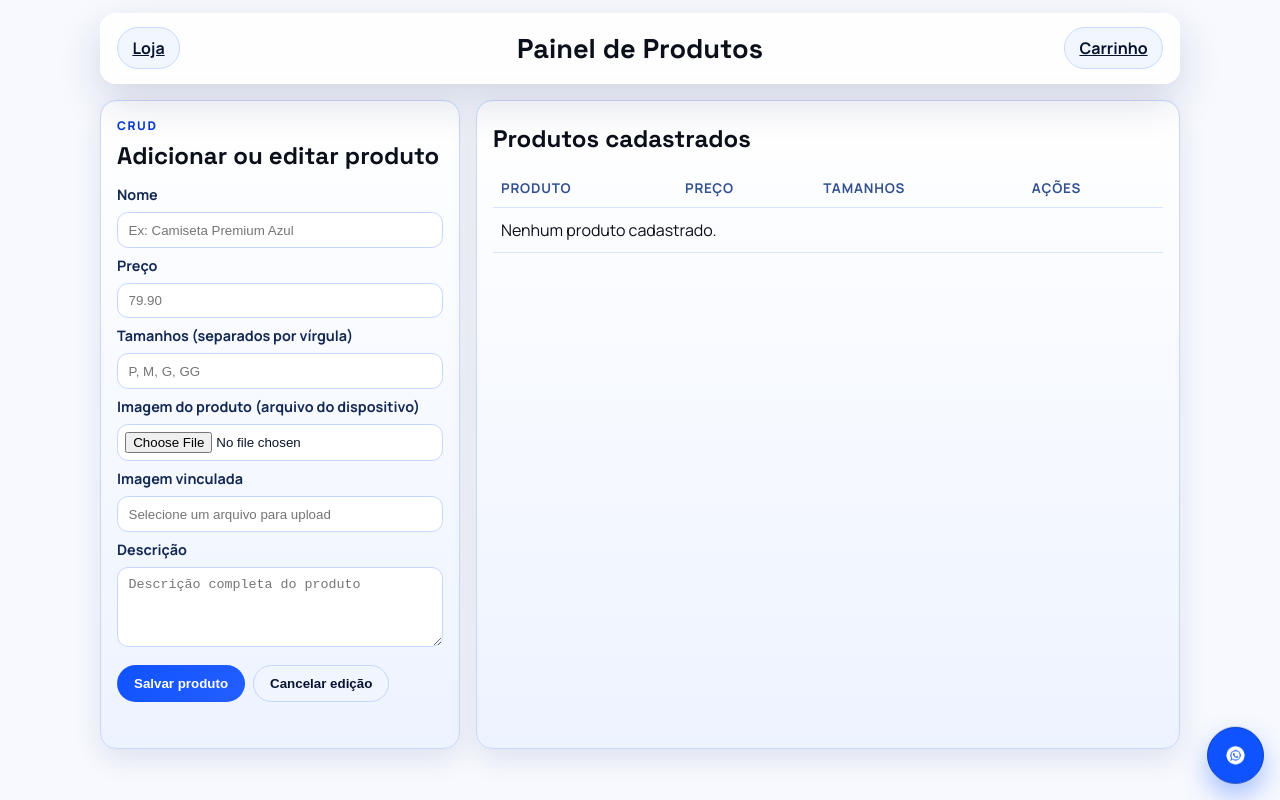
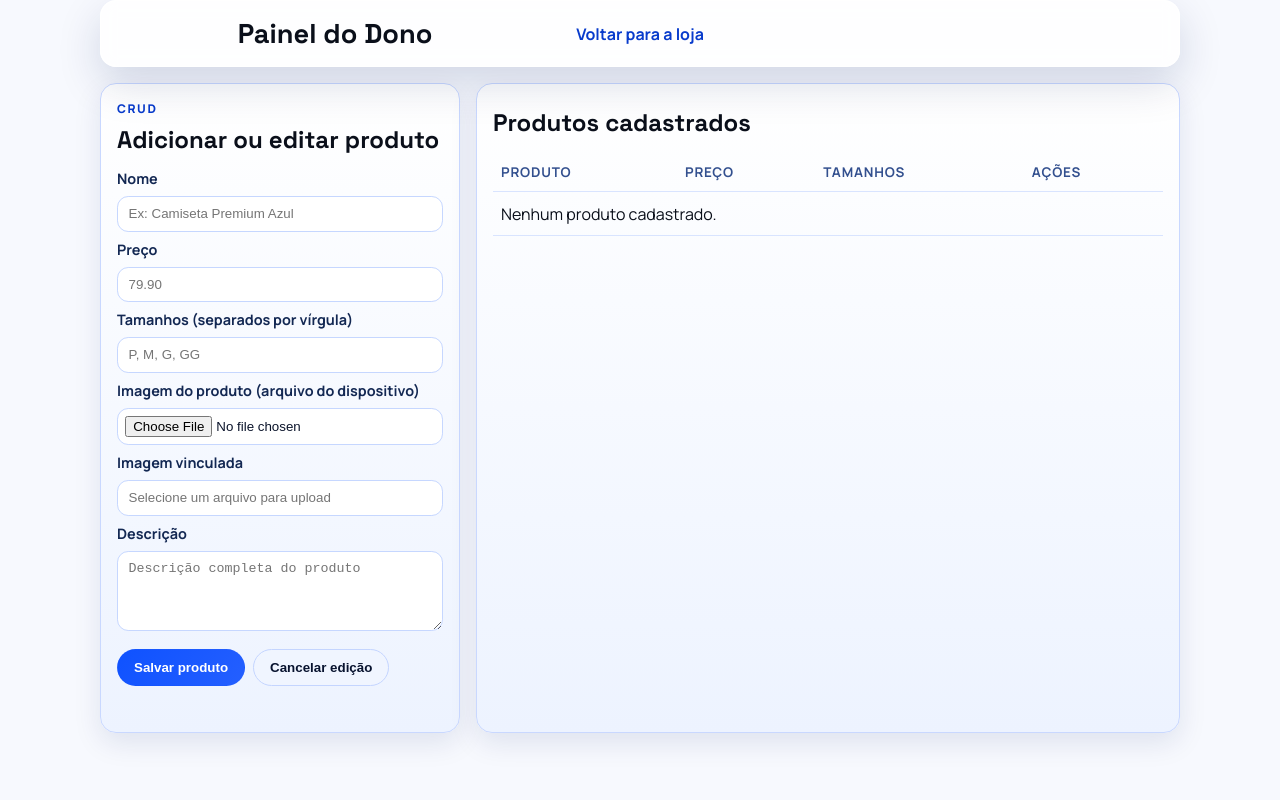
Before and after one commit to JulioCesarViana20/Tuba-Brasil, a website: page admin.html in a window 1280 px wide. Drawn offline with Linux system fonts and the light colour scheme; no server answers.

Commit message:
CRUD updated

```diff
--- a/admin.css
+++ b/admin.css
@@ -29,7 +29,7 @@ body.admin-page {
     position: sticky;
     top: 0;
     z-index: 20;
-    padding: 0.8rem 0.9rem 0;
+    padding: 0.01rem 0.9rem 0;
 }
 
 .admin-header-inner {
@@ -55,13 +55,16 @@ body.admin-page {
 }
 
 .admin-link {
-    justify-self: start;
-    padding: 0.55rem 0.9rem;
+    display: inline-flex;
+    align-items: center;
+    justify-content: center;
+    gap: 0.4rem;
+    padding: 0.5rem 0.8rem;
     border-radius: 999px;
-    border: 1px solid #c7d7ff;
-    background: #f1f6ff;
-    color: #08132f;
     font-weight: 700;
+    color: var(--primary-deep);
+    text-decoration: none;
+    transition: all 0.2s ease-in-out;
 }
 
 .admin-header-inner .admin-link:last-child {
--- a/admin.html
+++ b/admin.html
@@ -6,14 +6,15 @@
     <title>Painel do Dono - Tuba Brasil</title>
     <link rel="stylesheet" href="admin.css">
 </head>
+<body>
+<header class="admin-header">
+    <div class="admin-header-inner">
+        <h1>Painel do Dono</h1>
+        <a class="admin-link" href="index.html">Voltar para a loja</a>
+    </div>
+</header>
 <body class="admin-page">
-    <header class="admin-header">
-        <div class="admin-header-inner">
-            <a class="admin-link" href="index.html">Loja</a>
-            <h1>Painel de Produtos</h1>
-            <a class="admin-link" href="cart.html">Carrinho</a>
-        </div>
-    </header>
+
 
     <main class="admin-main">
         <section class="admin-card">
@@ -66,9 +67,6 @@
         </section>
     </main>
 
-    <a class="floating-whatsapp" href="https://wa.me/556282801375?text=Ol%C3%A1%2C%20sou%20o%20dono%20da%20loja%20e%20preciso%20de%20suporte" target="_blank" rel="noopener" aria-label="Suporte no WhatsApp">
-        <img src="img/whatsapp.png" alt="WhatsApp">
-    </a>
 
     <script src="src/script.js"></script>
 </body>
```
